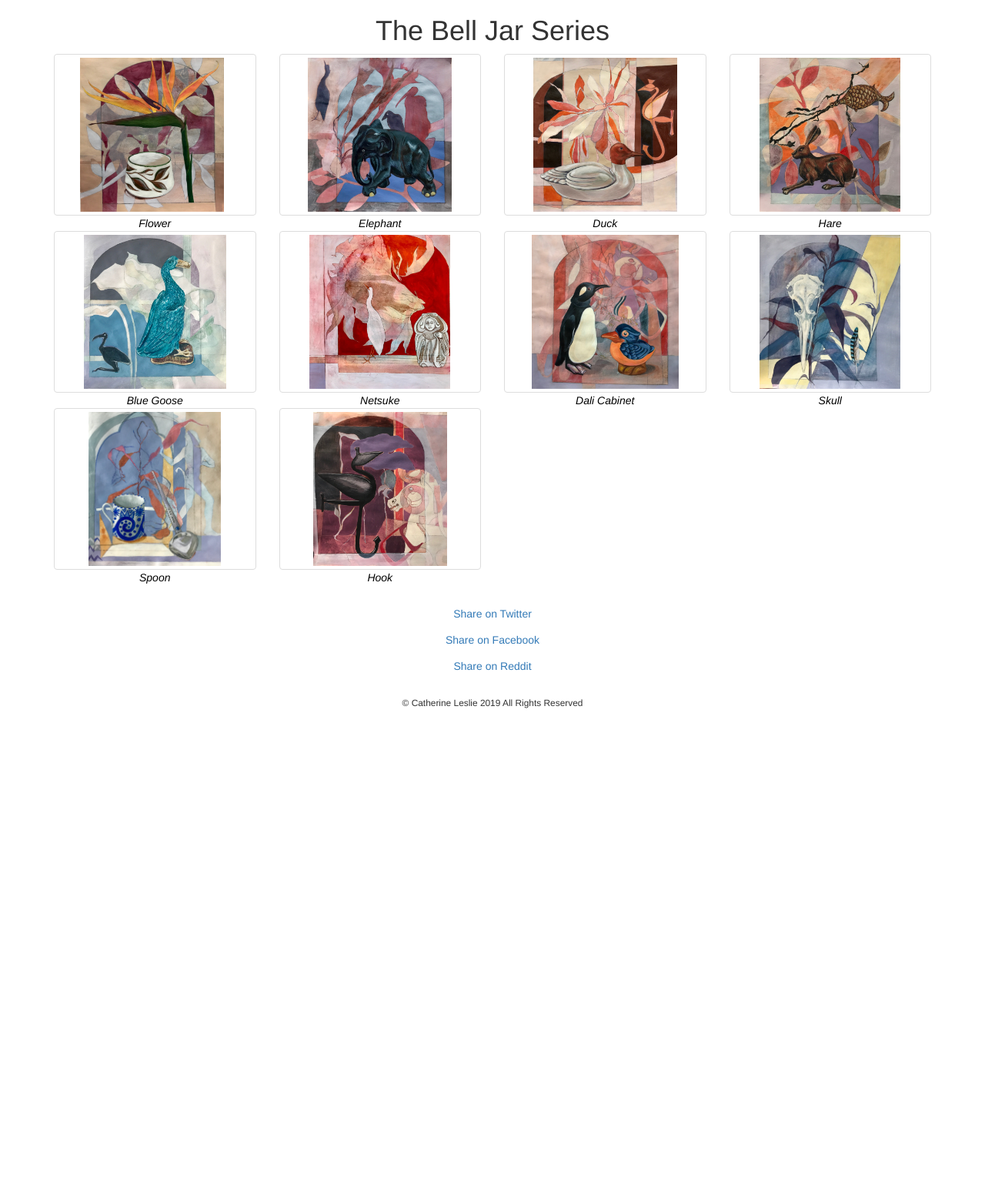
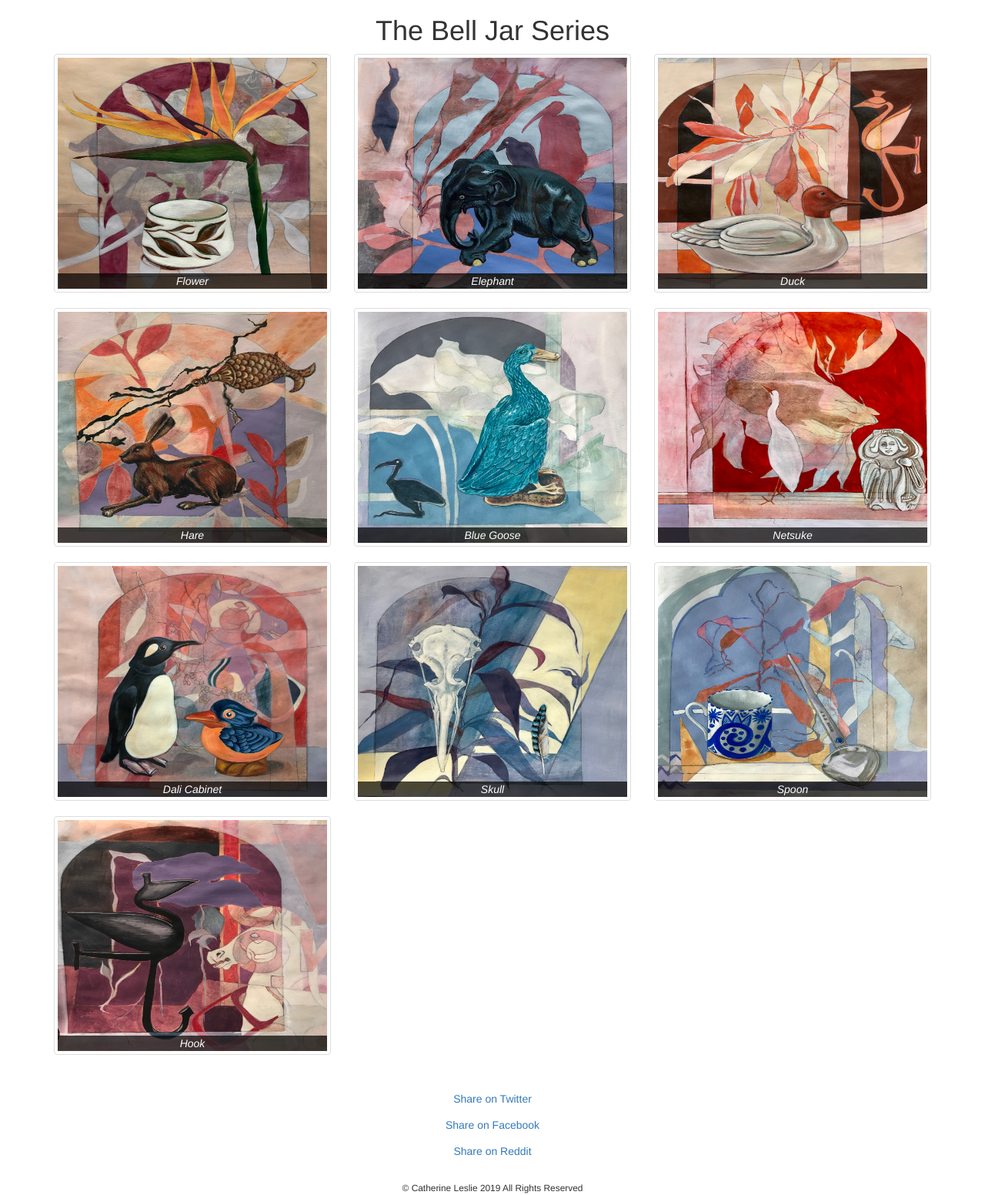
Before and after one commit to steeznson/catherine, a PHP site: page /belljargallery.php in a window 1280 px wide. Shown: the part 52-1604 px from the top of the page at 77% size. Before the commit the page ends 972 px from the top, so only its background shows below. Run offline with PHP 8.4, Linux system fonts and the light colour scheme; some libraries are stand-ins or nearby versions.

Commit message:
tidying up

```diff
--- a/belljargallery.php
+++ b/belljargallery.php
@@ -6,112 +6,85 @@
 
 <div class="container">
   <div class="row">
-    <div class="col-md-3 col-sm-6 col-xs-12">
+    <div class="col-md-4 col-sm-6 col-xs-7">
       <a class="fancybox thumbnail" rel="lightbox" href="media/belljar/5belljarflower2.jpg">
         <div class="image-container">
-          <img class="img-responsive painting" alt="" src="media/belljar/5belljarflower2.jpg" />
-          <span class="bottom"><i>Flower</i></span><
+          <img class="img-responsive " alt="" src="media/belljar/5belljarflower2.jpg" />
+          <span class="title"><i>Flower</i></span>
         </div>
       </a>
     </div>
-    <div class="col-md-3 col-sm-6 col-xs-12">
+    <div class="col-md-4 col-sm-6 col-xs-7">
       <a class="fancybox thumbnail" rel="lightbox" href="media/belljar/6belljarelephant2.jpg">
         <div class="image-container">
-          <img class="img-responsive painting" alt=""  src="media/belljar/6belljarelephant2.jpg" />
-          <span class="bottom painting-title"><i>Elephant</i></span>
+          <img class="img-responsive " alt=""  src="media/belljar/6belljarelephant2.jpg"/>
+	  <span class="title"><i>Elephant</i></span>
         </div>
       </a>
     </div>
-    <div class="col-md-3 col-sm-6 col-xs-12">
+    <div class="col-md-4 col-sm-6 col-xs-7">
       <a class="fancybox thumbnail" rel="lightbox" href="media/belljar/7belljarduck2.jpg">
         <div class="image-container">
-          <img class="img-responsive painting" alt=""  src="media/belljar/7belljarduck2.jpg" />
-          <span class="bottom painting-title"><i>Duck</i></span>
+          <img class="img-responsive " alt=""  src="media/belljar/7belljarduck2.jpg" />
+          <span class="title"><i>Duck</i></span>
         </div>
       </a>
     </div>
-    <div class="col-md-3 col-sm-6 col-xs-12">
-
+    <div class="col-md-4 col-sm-6 col-xs-7">
       <a class="fancybox thumbnail" rel="lightbox" href="media/belljar/4belljarhare2.jpg">
         <div class="image-container">
-          <img class="img-responsive painting" alt=""  src="media/belljar/4belljarhare2.jpg" />
-          <span class="bottom painting-title"><i>Hare</i></span>
+          <img class="img-responsive " alt=""  src="media/belljar/4belljarhare2.jpg" />
+          <span class="title"><i>Hare</i></span>
         </div>
       </a>
-
-
     </div>
-
-    <div class="col-md-3 col-sm-6 col-xs-12">
-
+    <div class="col-md-4 col-sm-6 col-xs-7">
       <a class="fancybox thumbnail" rel="lightbox" href="media/belljar/9belljarbluegoose2.jpg">
         <div class="image-container">
-          <img class="img-responsive painting" alt=""  src="media/belljar/9belljarbluegoose2.jpg" />
-          <span class="bottom painting-title"><i>Blue Goose</i></span>
+          <img class="img-responsive " alt=""  src="media/belljar/9belljarbluegoose2.jpg" />
+          <span class="title"><i>Blue Goose</i></span>
         </div>
       </a>
-
-
     </div>
-
-    <div class="col-md-3 col-sm-6 col-xs-12">
-
+    <div class="col-md-4 col-sm-6 col-xs-7">
       <a class="fancybox thumbnail" rel="lightbox" href="media/belljar/10belljatnetsuke.jpg">
         <div class="image-container">
-          <img class="img-responsive painting" alt=""  src="media/belljar/10belljatnetsuke.jpg" />
-          <span class="bottom painting-title"><i>Netsuke</i></span>
+          <img class="img-responsive " alt=""  src="media/belljar/10belljatnetsuke.jpg" />
+          <span class="title"><i>Netsuke</i></span>
         </div>
       </a>
-
-
     </div>
-
-    <div class="col-md-3 col-sm-6 col-xs-12">
-
+    <div class="col-md-4 col-sm-6 col-xs-7">
       <a class="fancybox thumbnail" rel="lightbox" href="media/belljar/8belljardalicabinet2.jpg">
         <div class="image-container">
-          <img class="img-responsive painting" alt="" src="media/belljar/8belljardalicabinet2.jpg" />
-          <span class="bottom painting-title"><i>Dali Cabinet</i></span>
+          <img class="img-responsive " alt="" src="media/belljar/8belljardalicabinet2.jpg" />
+          <span class="title"><i>Dali Cabinet</i></span>
         </div>
       </a>
-
-
     </div>
-
-    <div class="col-md-3 col-sm-6 col-xs-12">
-
+    <div class="col-md-4 col-sm-6 col-xs-7">
       <a class="fancybox thumbnail" rel="lightbox" href="media/belljar/2belljarskull2.jpg">
         <div class="image-container">
-          <img class="img-responsive painting" alt=""  src="media/belljar/2belljarskull2.jpg" />
-          <span class="bottom painting-title"><i>Skull</i></span>
+          <img class="img-responsive " alt=""  src="media/belljar/2belljarskull2.jpg" />
+          <span class="title"><i>Skull</i></span>
         </div>
       </a>
-
-
     </div>
-
-    <div class="col-md-3 col-sm-6 col-xs-12">
-
+    <div class="col-md-4 col-sm-6 col-xs-7">
       <a class="fancybox thumbnail" rel="lightbox" href="media/belljar/1belljarspoon2.jpg">
         <div class="image-container">
-          <img class="img-responsive painting" alt=""  src="media/belljar/1belljarspoon2.jpg" />
-          <span class="bottom"><i>Spoon</i></span>
+          <img class="img-responsive " alt=""  src="media/belljar/1belljarspoon2.jpg" />
+          <span class="title"><i>Spoon</i></span>
         </div>
       </a>
-
-
     </div>
-
-    <div class="col-md-3 col-sm-6 col-xs-12">
-
+    <div class="col-md-4 col-sm-6 col-xs-7">
       <a class="fancybox thumbnail" rel="lightbox" href="media/belljar/3belljarhook2.jpg">
         <div class="image-container">
-          <img class="img-responsive painting" alt="" src="media/belljar/3belljarhook2.jpg" />
-          <span class="bottom"><i>Hook</i></span>
+          <img class="img-responsive " alt="" src="media/belljar/3belljarhook2.jpg" />
+          <span class="title"><i>Hook</i></span>
         </div>
       </a>
-
-
     </div>
   </div>
 </div>
--- a/content/custom.css
+++ b/content/custom.css
@@ -1,49 +1,45 @@
 /* Colouring */
-h2, .navbar-custom, .navbar-nav, .navbar-collapse, .image-container{
-    color:#FFFFFF;
+h2, .navbar-custom, .navbar-nav, .navbar-collapse {
+    color:#FFF;
 }
 
-.bottom{
-    //background-color: #000;
-    //background: rgba(0,0,0, 0.7);
-    color: #000;
+.title {
+    background-color: #000;
+    background: rgba(0,0,0, 0.7);
+    color: #FFF;
 }
 
 /* Spacing */
 .image-container {
-    min-width: 25%;
-    max-width: 100%;
+    max-width:  auto;
+    max-height: 300px;
     justify-content: center;
     display: flex;
+    position: relative;
 }
 
-.painting {
-    max-height: 200px;
-    height: auto;
-    width: auto;
-}
-
-.bottom {
+.title {
     text-align: center;
     position: absolute;
     bottom: 0px;
+    width: 100%;
 }
 
-.footer, .display-3, #contact{
+.footer, .display-3, #contact {
     text-align:center;
 }
 
-#bio{
+#bio {
     text-align:center;
     margin-left:10%;
     margin-right:10%;
 }
 
-#social-links{
+#social-links {
     justify-contents:center;
 }
 
-#greeter-wrapper{
+#greeter-wrapper {
     width:40%;
     margin-left:30%;
     margin-right:30%;
```
